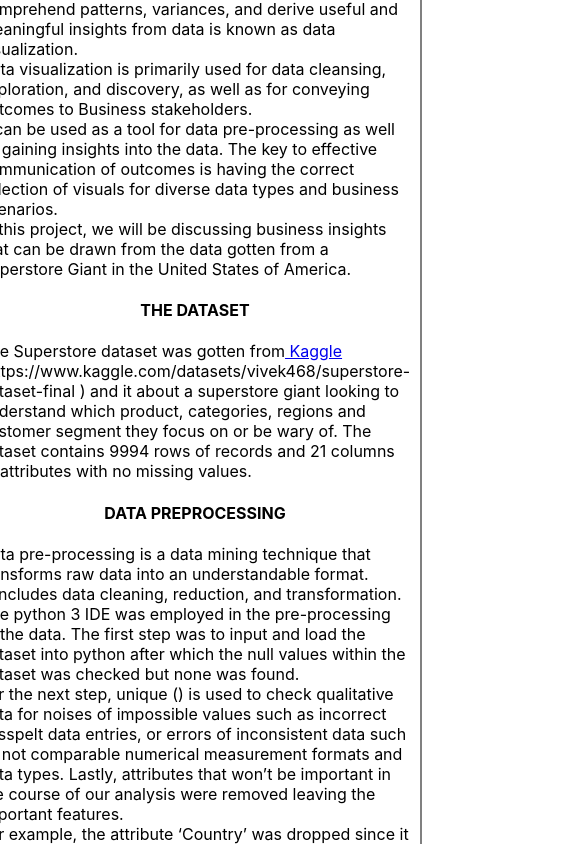
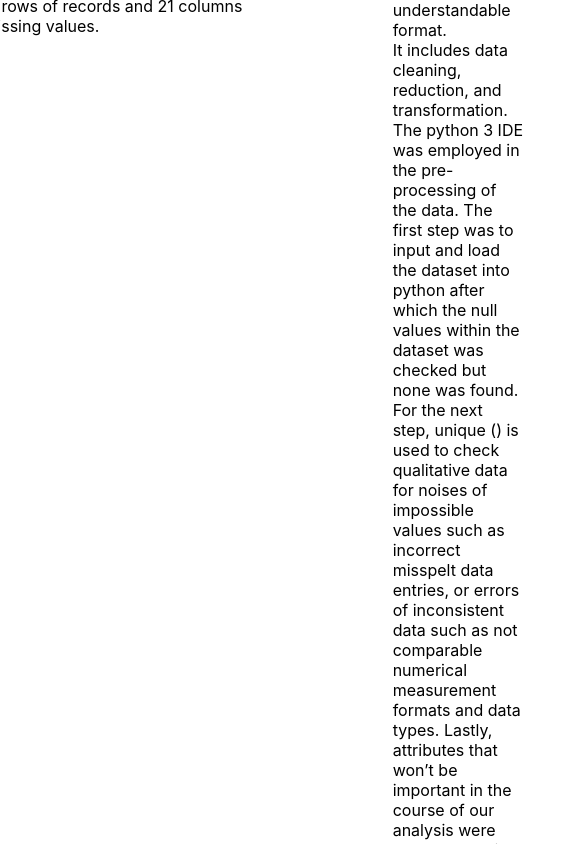
Before and after one commit to Sir-Newton/BBsTeams, a Next.js app in the folder BBsTeams/: page / in a window 390 px wide. Shown: the top 844 px of the page, 585 px wide, since content can reach past the window. Built offline with nearby package versions, Linux system fonts and the light colour scheme.

Commit message:
Update globals.css

```diff
--- a/BBsTeams/styles/globals.css
+++ b/BBsTeams/styles/globals.css
@@ -48,3 +48,17 @@
     box-shadow: -1px 2px 5px grey,  1px -2px 3px;
     border-radius: 10px;
 }
+
+@media only screen and (max-width: 1164px)
+.card {
+    flex-wrap: wrap;
+    justify-content: space-around;
+}
+.card {
+    display: flex;
+    justify-content: space-between;
+    margin-top: 4rem;
+    margin-bottom: 4rem;
+    padding-left: 2rem;
+    padding-right: 2rem;
+}
```
